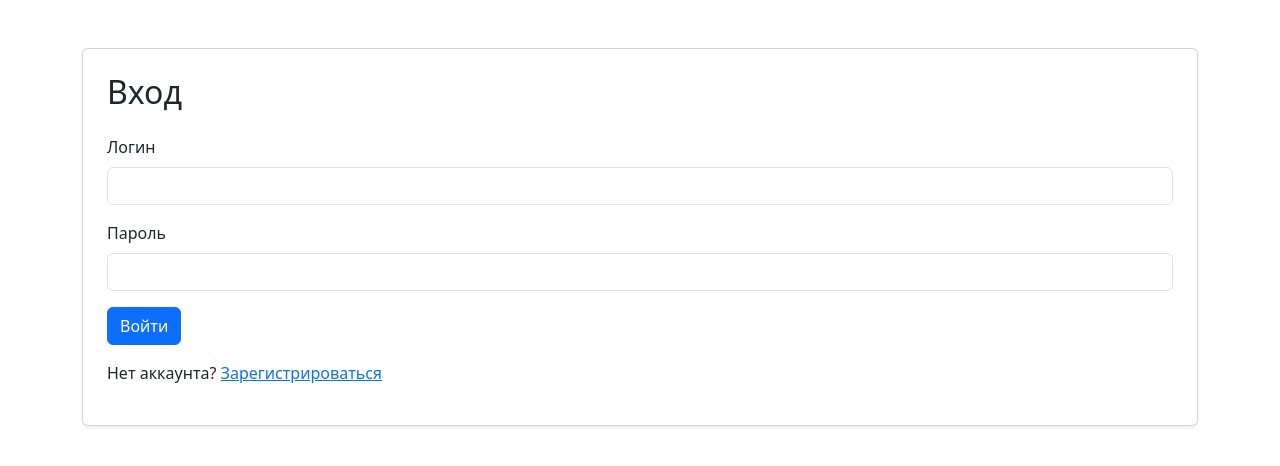
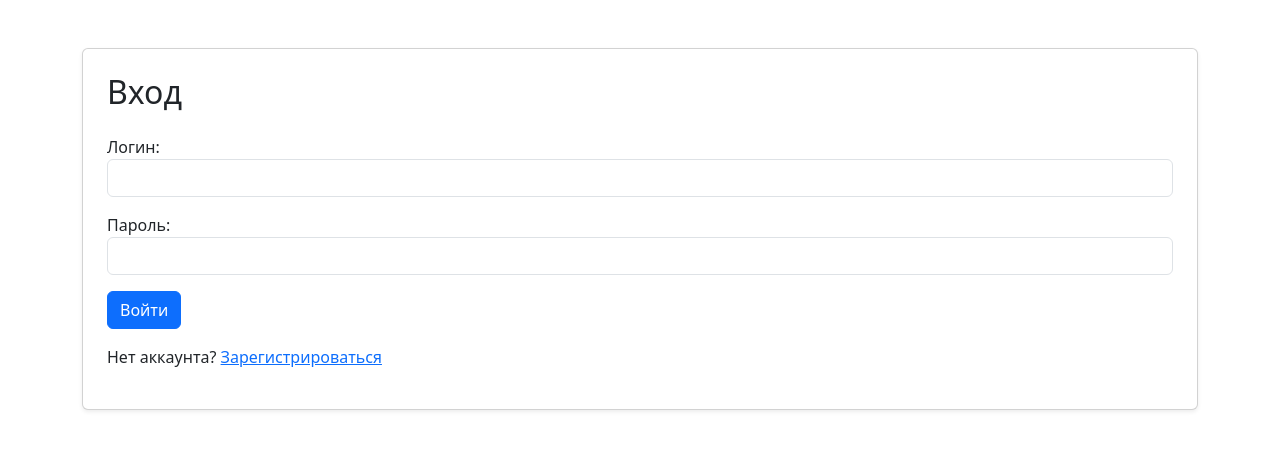
Before and after one commit to parap3t/noteflow, a Django app: template noteflow/pages/templates/pages/login.html in a window 1280 px wide. Shown: the part 56-522 px from the top of the page. Run offline with Django 5.2, Linux system fonts and the light colour scheme; the template is opened without the code that fills it: values that come from a table or form of the project are taken from there, others are empty; parts of the project's set-up code (start-up, migrations or seed data) failed here and were passed over.

Commit message:
Изменён файл login.html: добавлена форма для авторизации

```diff
--- a/noteflow/pages/templates/pages/login.html
+++ b/noteflow/pages/templates/pages/login.html
@@ -6,16 +6,10 @@
 
 <h2 class="mb-4">Вход</h2>
 <form method="post">
-  <div class="mb-3">
-    <label for="username" class="form-label">Логин</label>
-    <input type="text" class="form-control" id="username" name="username" required>
-  </div>
-  <div class="mb-3">
-    <label for="password" class="form-label">Пароль</label>
-    <input type="password" class="form-control" id="password" name="password" required>
-  </div>
+  {% csrf_token %}
+  {{ form.as_p }} <!-- Вставляется форма -->
   <button type="submit" class="btn btn-primary">Войти</button>
-  <p class="mt-3">Нет аккаунта? <a href="{% url 'register' %}">Зарегистрироваться</a></p>
+  <p class="mt-3">Нет аккаунта? <a href="/register">Зарегистрироваться</a></p>
 </form>
 
 {% endblock %}
```
